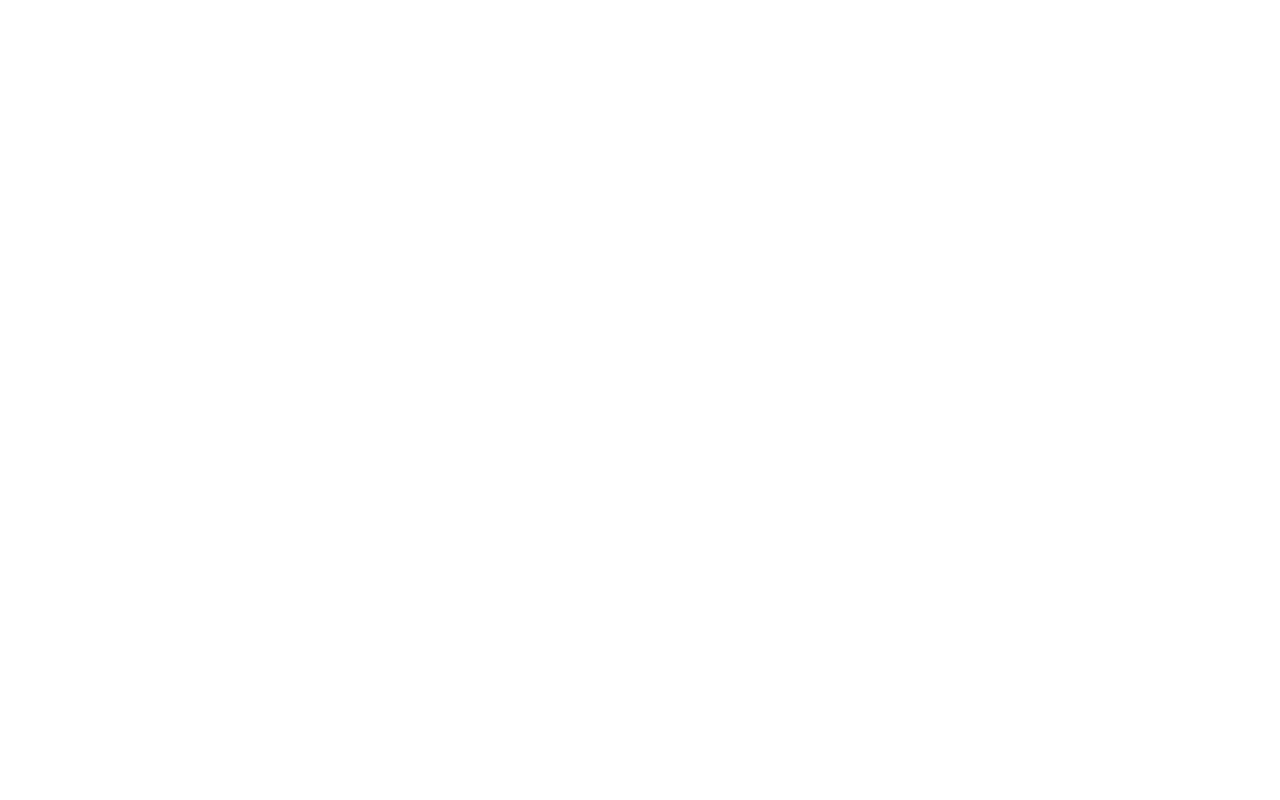
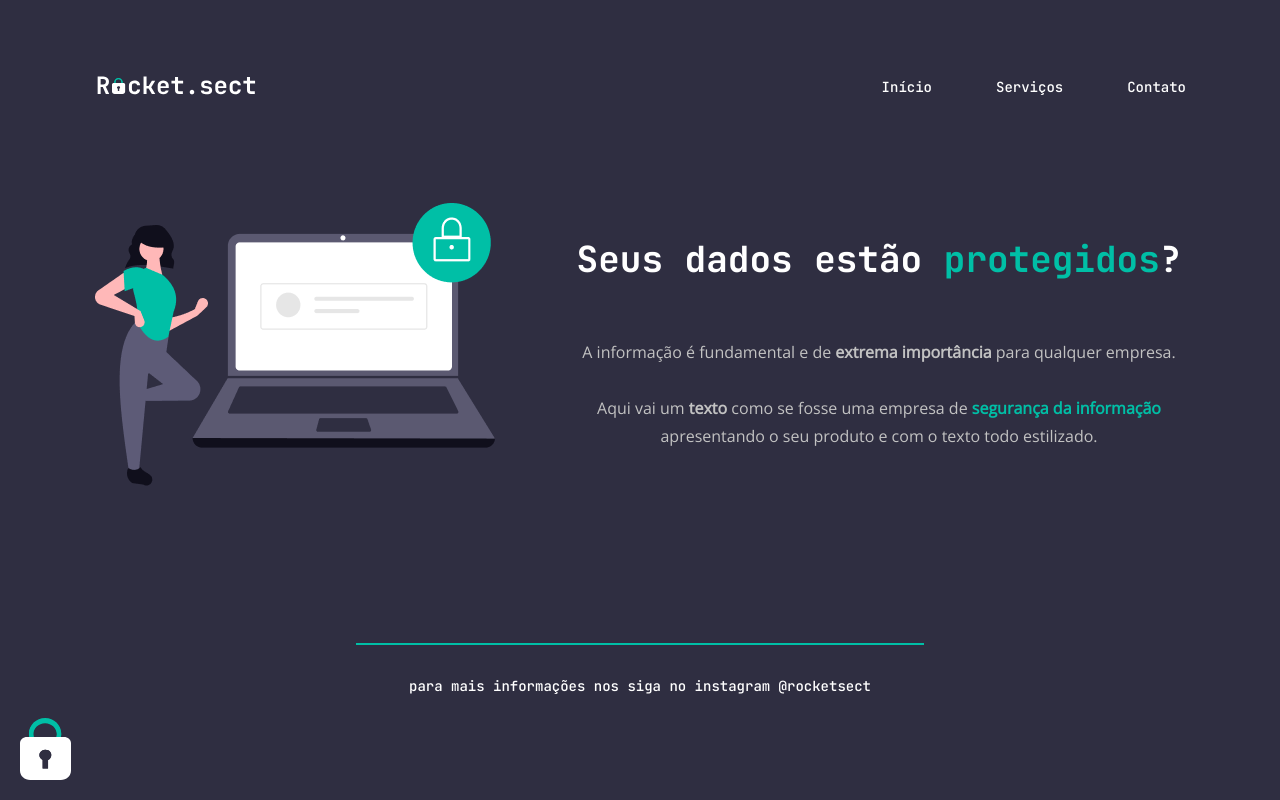
Before and after one commit to denilsonbaptista/rocket.sect, a plain HTML site: page index.html in a window 1280 px wide. Drawn offline with nearby package versions, Linux system fonts and the light colour scheme.

Commit message:
:sparkles: Structuring the project

```diff
--- a/index.html
+++ b/index.html
@@ -1,14 +1,64 @@
 <!DOCTYPE html>
-<html lang="en">
-<head>
-  <meta charset="UTF-8">
-  <meta http-equiv="X-UA-Compatible" content="IE=edge">
-  <meta name="viewport" content="width=device-width, initial-scale=1.0">
-  <title>Rocket.sect</title>
+<html lang="pt-br">
+  <head>
+    <link rel="preconnect" href="https://fonts.googleapis.com" />
+    <link rel="preconnect" href="https://fonts.gstatic.com" crossorigin />
 
-  <link rel="stylesheet" href="style.css">
-</head>
-<body>
+    <meta charset="UTF-8" />
+    <meta http-equiv="X-UA-Compatible" content="IE=edge" />
+    <meta name="viewport" content="width=device-width, initial-scale=1.0" />
+    <title>Rocket.sect</title>
 
-</body>
+    <link
+      href="https://fonts.googleapis.com/css2?family=JetBrains+Mono:wght@500;700&family=Open+Sans&display=swap"
+      rel="stylesheet"
+    />
+
+    <link rel="stylesheet" href="style.css" />
+  </head>
+  <body>
+    <nav>
+      <a href="#">
+        <img src="./img/logo.svg" alt="Rocket.sect" />
+      </a>
+
+      <ul>
+        <li><a href="#">Início</a></li>
+        <li><a href="#">Serviços</a></li>
+        <li><a href="#">Contato</a></li>
+      </ul>
+    </nav>
+
+    <main>
+      <img
+        src="./img/img1.png"
+        alt="Desenho de uma mulher de cabelo negros até a altura do ombro blusa verde, calça cinza com a mãos na cintura e um notebook do dalo com um icone verde de um cadeado no canto superior esquerdo"
+      />
+
+      <section>
+        <h1>Seus dados estão <span>protegidos</span>?</h1>
+
+        <p>
+          A informação é fundamental e de
+          <strong>extrema importância</strong> para qualquer empresa.
+        </p>
+
+        <br />
+
+        <p>
+          Aqui vai um <strong>texto</strong> como se fosse uma empresa de
+          <span><strong>segurança da informação</strong></span> apresentando o
+          seu produto e com o texto todo estilizado.
+        </p>
+      </section>
+    </main>
+
+    <footer>
+      <div class="line"></div>
+
+      para mais informações nos siga no instagram <a href="#">@rocketsect</a>
+    </footer>
+
+    <img id="padlock" src="./img/padlock.svg" alt="Ícone de um cadeado fechado">
+  </body>
 </html>
--- a/style.css
+++ b/style.css
@@ -0,0 +1,104 @@
+* {
+  margin: 0;
+  padding: 0;
+  box-sizing: border-box;
+}
+
+:root {
+  /* colors */
+  --bg-color: #2f2e41;
+  --title-color: #ffffff;
+  --title-text-color-two: #00bfa6;
+  --text-color: #c2c2c2;
+
+  /* fonts */
+  --font: 'JetBrains Mono', monospace;
+  --font-body: 'Open Sans', sans-serif;
+}
+
+body {
+  background-color: var(--bg-color);
+
+  font-family: var(--font-body);
+  line-height: 28px;
+  color: var(--text-color);
+  text-align: center;
+
+  max-width: 1092px;
+  margin: 0 auto;
+}
+
+nav {
+  display: flex;
+  justify-content: space-between;
+  align-items: center;
+
+  margin-top: 71px;
+}
+
+nav ul {
+  font-size: 14px;
+
+  display: flex;
+  gap: 64px;
+
+  list-style: none;
+}
+
+a {
+  color: var(--title-color);
+  text-decoration: none;
+}
+
+a:hover {
+  color: var(--title-text-color-two);
+}
+
+main {
+  display: flex;
+  justify-content: space-between;
+  align-items: center;
+  gap: 77px;
+
+  margin-top: 100px;
+}
+
+h1,
+ul {
+  font-family: var(--font);
+}
+
+h1 {
+  font-size: 36px;
+  line-height: 40px;
+  color: var(--title-color);
+
+  margin-bottom: 59px;
+}
+
+span {
+  color: var(--title-text-color-two);
+}
+
+footer {
+  font-family: var(--font);
+  font-size: 14px;
+  color: var(--title-color);
+
+  margin-top: 157px;
+}
+
+.line {
+  margin: 0 auto 27px;
+  width: 568px;
+
+  border: 1px solid var(--title-text-color-two);
+}
+
+#padlock {
+  position: fixed;
+  left: 0;
+  bottom: 0;
+
+  padding: 20px;
+}
```
